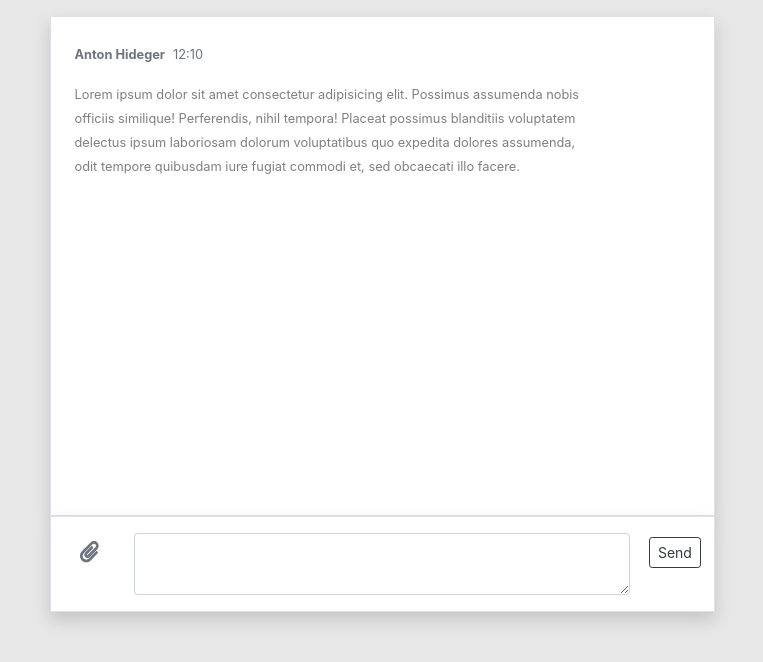
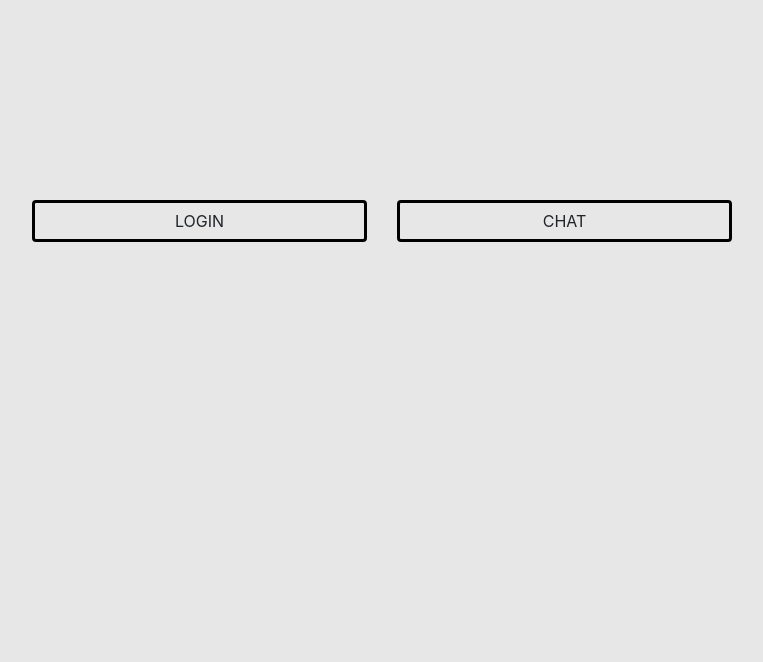
Before and after one commit to rubyqorn/ws-chat-front-implementation, a Vue app: page / in a window 1280 px wide. Shown: the top 662 px of the page, without its empty margins (258-1021 px from the left). Built offline with nearby package versions, Linux system fonts and the light colour scheme.

Commit message:
Integrated VueRouter and created greeting page

```diff
--- /dev/null
+++ b/css/greeting-page.css
@@ -0,0 +1,14 @@
+#greeting-page {
+    margin-top: 200px;
+}
+
+#greeting-page .access-button {
+    border: 3px solid #000;
+    transition: all 0.5s;
+}
+
+#greeting-page .access-button:hover {
+    background-color: #000;
+    color: #fff;
+    transition: all 0.5s;
+}
--- a/src/App.vue
+++ b/src/App.vue
@@ -1,7 +1,6 @@
 <template>
     <div id="app" class="container">
-        <chat-container />
-        <message-form />
+        <router-view />
     </div>
 </template>
 
@@ -14,13 +13,15 @@
     import ChatContainer from './components/ChatContainer.vue'
     import MessageForm from './components/MessageForm.vue'
     import LoginForm from './components/LoginForm.vue'
+    import GreetingPage from './components/GreetingPage.vue'
 
     export default {
         name: "App",
         components: {
             ChatContainer,
             MessageForm,
-            LoginForm
+            LoginForm,
+            GreetingPage
         }
     }
 </script>
--- a/src/components/ChatContainer.vue
+++ b/src/components/ChatContainer.vue
@@ -1,5 +1,5 @@
 <template>
-    <div class="row justify-content-center">
+    <div class="row justify-content-center rounded">
         <div class="col-lg-7 bg-white p-3 mt-3 border shadow" id="chat-container">
             <div class="col-lg-10 p-2">
                 <div class="d-flex">
@@ -17,11 +17,17 @@
                 </div>
             </div>
         </div>
+        <message-form></message-form>
     </div>
 </template>
 
 <script>
+    import MessageForm from './MessageForm'
+
     export default {
-        name: "ChatContainer"
+        name: "ChatContainer",
+        components: {
+            MessageForm
+        }
     }
 </script>
--- /dev/null
+++ b/src/components/GreetingPage.vue
@@ -0,0 +1,22 @@
+<template>
+    <div class="row justify-content-center">
+        <div class="col-lg-8 d-flex" id="greeting-page">
+            <div class="col">
+                <router-link to="/login" class="w-100 btn access-button text-uppercase ">
+                    Login
+                </router-link>
+            </div>
+            <div class="col">
+                <router-link to="/chat" class="w-100 btn access-button text-uppercase ">
+                    Chat
+                </router-link>
+            </div>
+        </div>
+    </div>
+</template>
+
+<script>
+    export default {
+        name: 'GreetingPage'
+    }
+</script>
--- a/src/components/LoginForm.vue
+++ b/src/components/LoginForm.vue
@@ -11,9 +11,9 @@
                     <input type="text" name="nickname" class="form-control" placeholder="Nickname">
                 </div>
                 <div class="form-group">
-                    <button type="submit" class="btn btn-sm btn-outline-dark">
+                    <router-link to="/chat" class="btn btn-sm btn-outline-dark">
                         Login
-                    </button>
+                    </router-link>
                 </div>
             </form>
         </div>
--- a/src/components/MessageForm.vue
+++ b/src/components/MessageForm.vue
@@ -1,5 +1,4 @@
 <template>
-    <div class="row justify-content-center">
     <div class="col-lg-7 bg-white shadow border p-3" id="message-form">
         <div class="d-flex">
             <div class="col-lg-1 p-0">
@@ -11,8 +10,9 @@
                 <textarea class="form-control" name="message" id="message"></textarea>
             </div>
             <div class="col-lg-1 p-1">
-                    <button type="submit" class="btn btn-outline-dark btn-sm">Send</button>
-                </div>
+                <router-link to="/send-message" class="btn btn-outline-dark btn-sm">
+                    Send
+                </router-link>
             </div>
         </div>
     </div>
--- a/src/index.js
+++ b/src/index.js
@@ -1,6 +1,8 @@
 // Custom CSS
 require('../css/main.css')
 require('../css/chat-container.css')
+require('../css/greeting-page.css')
+
 // Font awesome icons
 import '@fortawesome/fontawesome-free/js/fontawesome'
 import '@fortawesome/fontawesome-free/js/solid'
@@ -11,10 +13,17 @@ import Vue from 'vue'
 import Vuex from 'vuex'
 import VueRouter from 'vue-router'
 import App from './App.vue'
+import {routes} from './routes.js'
 
 window.Vue = Vue;
+Vue.use(VueRouter);
+
+let router = new VueRouter({
+    routes
+});
 
 let app = new Vue({
     el: '#app',
-    render: h => h(App)
+    render: h => h(App),
+    router
 })
--- /dev/null
+++ b/src/routes.js
@@ -0,0 +1,12 @@
+import GreetingPage from './components/GreetingPage.vue'
+import LoginForm from './components/LoginForm.vue'
+import ChatContainer from './components/ChatContainer.vue'
+
+const routes = [
+    {path: '/', component: GreetingPage},
+    {path: '/login', component: LoginForm},
+    {path: '/send-message', componet: ChatContainer},
+    {path: '/chat', component: ChatContainer}
+]
+
+export {routes}
```
Lines whose indentation alone changed are shown as unchanged.
